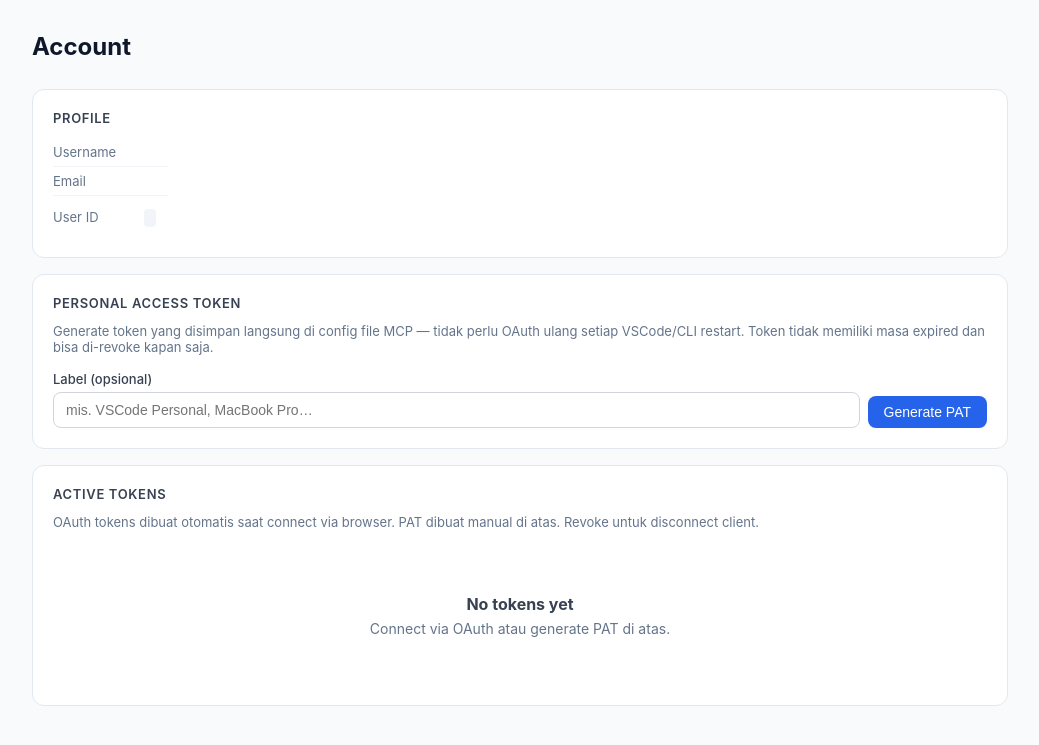
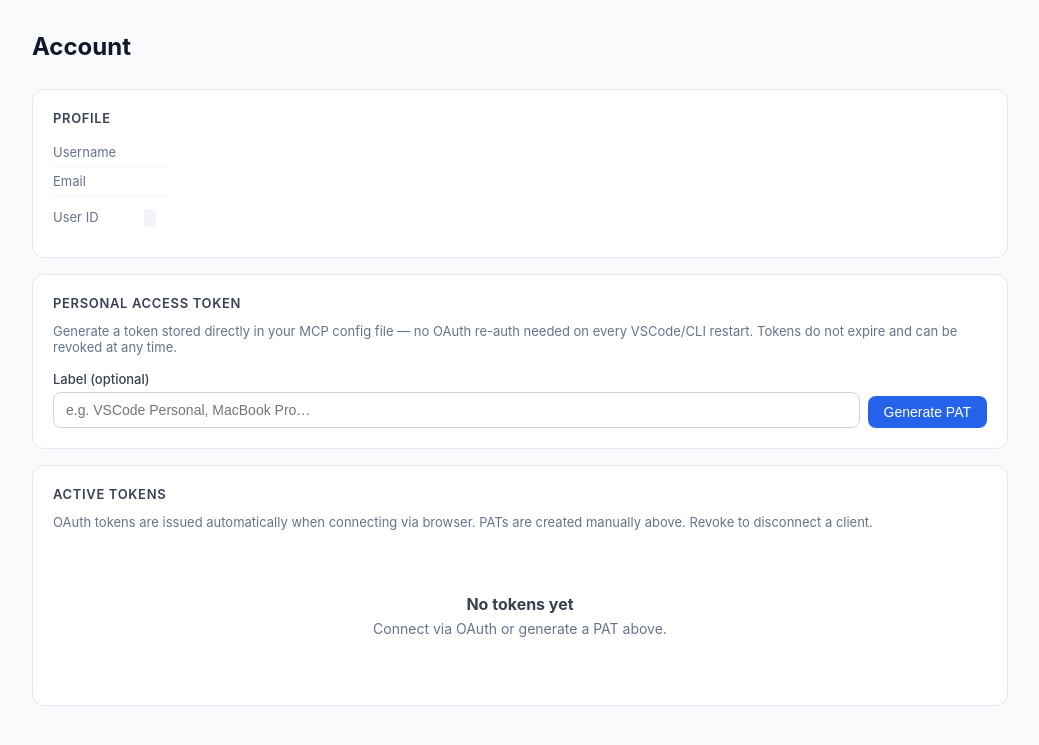
Before and after one commit to aldirrss/session-ai-mcp, a Python web app: template web/templates/account.html in a window 1280 px wide. Shown: the top 745 px of the page, without its empty margins (120-1159 px from the left). Run offline with Jinja, Linux system fonts and the light colour scheme; the template is opened without the code that fills it, so the values that code supplies are empty.

Commit message:
i18n: translate all Indonesian UI text to English
- account.html: PAT section, token table descriptions, labels, placeholders
- session_detail.html: invite error messages (email_not_found, already_member, etc.)

Co-Authored-By: Claude Sonnet 4.6 <noreply@anthropic.com>

```diff
--- a/web/templates/account.html
+++ b/web/templates/account.html
@@ -12,7 +12,7 @@
 <div class="card" style="margin-bottom:16px; border-color:#bbf7d0; background:#f0fdf4;">
   <div class="section-title" style="color:#15803d;">Personal Access Token Generated</div>
   <p style="font-size:13px; color:#166534; margin-bottom:12px;">
-    ⚠️ Salin token ini sekarang — <strong>tidak akan ditampilkan lagi.</strong>
+    ⚠️ Copy this token now — <strong>it will not be shown again.</strong>
   </p>
   <div style="display:flex; gap:8px; align-items:center; margin-bottom:20px;">
     <code id="pat-value" style="flex:1; font-size:12px; background:#fff; border:1px solid #bbf7d0;
@@ -21,11 +21,11 @@
             class="btn btn-ghost btn-sm" type="button" style="white-space:nowrap;">Copy</button>
   </div>
 
-  <div class="section-title" style="margin-bottom:8px;">Cara Pakai di Claude Code / VSCode</div>
+  <div class="section-title" style="margin-bottom:8px;">How to use in Claude Code / VSCode</div>
   <p style="font-size:13px; color:#64748b; margin-bottom:8px;">
-    Tambahkan konfigurasi berikut ke
+    Add the following to
     <code style="background:#f1f5f9;padding:1px 5px;border-radius:4px;">~/.claude/mcp_settings.json</code>
-    atau file <code style="background:#f1f5f9;padding:1px 5px;border-radius:4px;">.mcp.json</code> di project:
+    or a <code style="background:#f1f5f9;padding:1px 5px;border-radius:4px;">.mcp.json</code> file in your project:
   </p>
   <pre id="mcp-config" style="background:#0f172a; color:#e2e8f0; padding:16px; border-radius:8px; font-size:12px;
        overflow-x:auto; line-height:1.6; margin-bottom:12px;">{
@@ -57,16 +57,16 @@
 <div class="card" style="margin-bottom:16px;">
   <div class="section-title">Personal Access Token</div>
   <p style="font-size:13px; color:#64748b; margin-bottom:16px;">
-    Generate token yang disimpan langsung di config file MCP — tidak perlu OAuth ulang setiap VSCode/CLI restart.
-    Token tidak memiliki masa expired dan bisa di-revoke kapan saja.
+    Generate a token stored directly in your MCP config file — no OAuth re-auth needed on every VSCode/CLI restart.
+    Tokens do not expire and can be revoked at any time.
   </p>
   <form method="POST" action="/panel/web/account/action" style="display:flex; gap:8px; align-items:flex-end;">
     <input type="hidden" name="action" value="create_pat"/>
     <div style="flex:1;">
       <label style="display:block; font-size:13px; font-weight:500; color:#374151; margin-bottom:5px;">
-        Label (opsional)
+        Label (optional)
       </label>
-      <input type="text" name="label" placeholder="mis. VSCode Personal, MacBook Pro…" style="width:100%;"/>
+      <input type="text" name="label" placeholder="e.g. VSCode Personal, MacBook Pro…" style="width:100%;"/>
     </div>
     <button class="btn btn-primary" type="submit">Generate PAT</button>
   </form>
@@ -75,8 +75,8 @@
 <div class="card">
   <div class="section-title">Active Tokens</div>
   <p style="font-size:13px; color:#64748b; margin-bottom:16px;">
-    OAuth tokens dibuat otomatis saat connect via browser.
-    PAT dibuat manual di atas. Revoke untuk disconnect client.
+    OAuth tokens are issued automatically when connecting via browser.
+    PATs are created manually above. Revoke to disconnect a client.
   </p>
   {% if tokens %}
   <table>
@@ -128,7 +128,7 @@
   {% else %}
   <div class="empty">
     <h3>No tokens yet</h3>
-    <p>Connect via OAuth atau generate PAT di atas.</p>
+    <p>Connect via OAuth or generate a PAT above.</p>
   </div>
   {% endif %}
 </div>
```
Also changed, not shown: web/templates/session_detail.html (+4 -4 lines).
